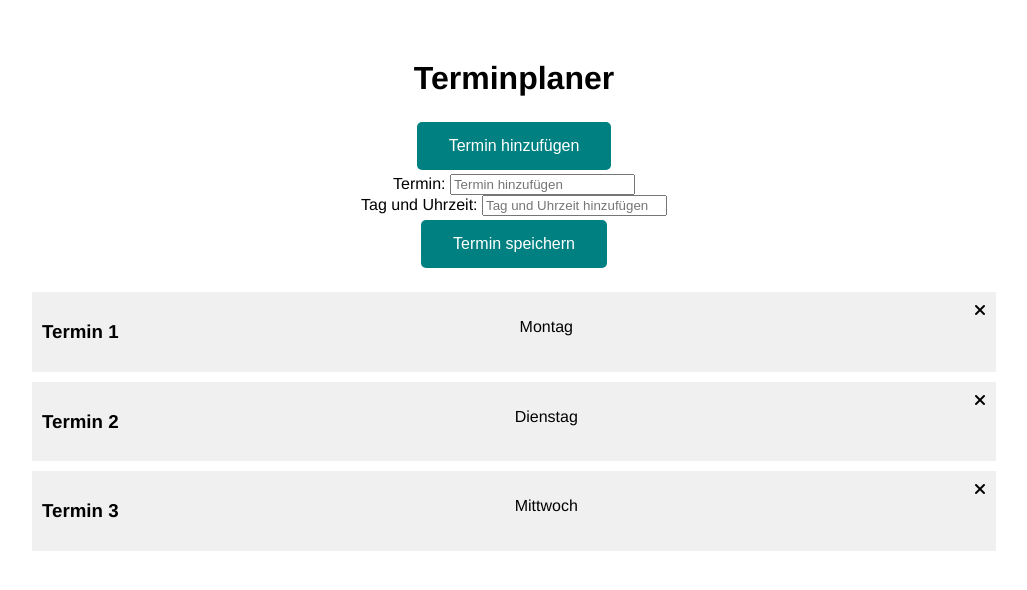
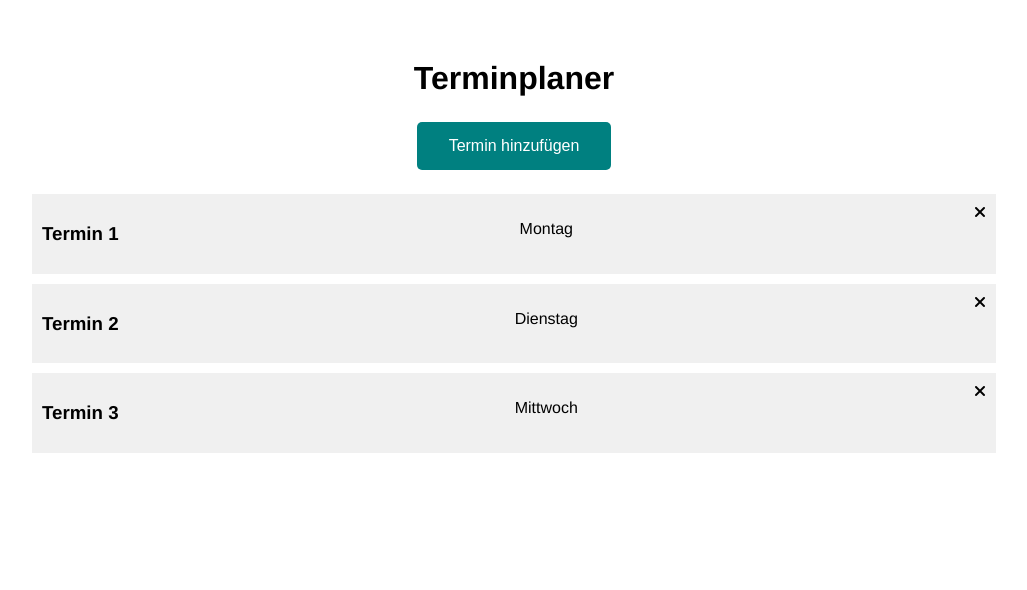
Before and after one commit to adriansuciu09/grabo, a Vue app: page / in a window 1280 px wide. Shown: the top 590 px of the page, without its empty margins (126-1153 px from the left). Built offline with nearby package versions, Linux system fonts and the light colour scheme.

Commit message:
AddTask is shown, only when Termin hinzufügen is clicked, and dissapears again when Termin speichern is clicked

```diff
--- a/src/App.vue
+++ b/src/App.vue
@@ -1,12 +1,14 @@
 <template>
 <Header />
-<AddTask @add-task="addTask"/>
+<Button @click="showAddTask = !showAddTask" />
+<AddTask v-if="showAddTask" @add-task="addTask" @task-saved="showAddTask=false"/>
 <div class = "padding">
 </div>
 <TasksArray @delete-task="deleteTask" :tasks="tasks"/>
 </template>
 
 <script>
+import Button from './components/Button.vue'
 import Header from './components/Header.vue'
 import TasksArray from './components/TasksArray.vue'
 import AddTask from './components/AddTask.vue'
@@ -14,13 +16,16 @@ import AddTask from './components/AddTask.vue'
 export default {
   name: 'App',
   components: {
+    Button,
     Header,
     TasksArray,
     AddTask
   },
   data() {
     return {
-      tasks: []
+      tasks: [],
+      showAddTask: false,
+
     }
   },
   methods: {
@@ -28,7 +33,8 @@ export default {
       this.tasks = this.tasks.filter((task) =>task.id !== id)
     },
     addTask(task){
-      this.tasks = [...this.tasks, task]
+      this.tasks = [...this.tasks, task],
+      this.showAddTask = false
     }
   },
   created(){
--- a/src/components/AddTask.vue
+++ b/src/components/AddTask.vue
@@ -42,6 +42,7 @@ export default {
             console.log(newTask)
 
             this.$emit('add-task', newTask)
+            this.$emit('task-saved')
             this.text = ''
             this.time = ''
         }
--- a/src/components/Header.vue
+++ b/src/components/Header.vue
@@ -1,15 +1,10 @@
 <template>
     <h1>Terminplaner</h1>
-    <Button />
 </template>
 
 <script>
-import Button from './Button.vue'
 
 export default {
     name: 'Header-one',
-    components: {
-        Button
-    }
 }
 </script>
```
